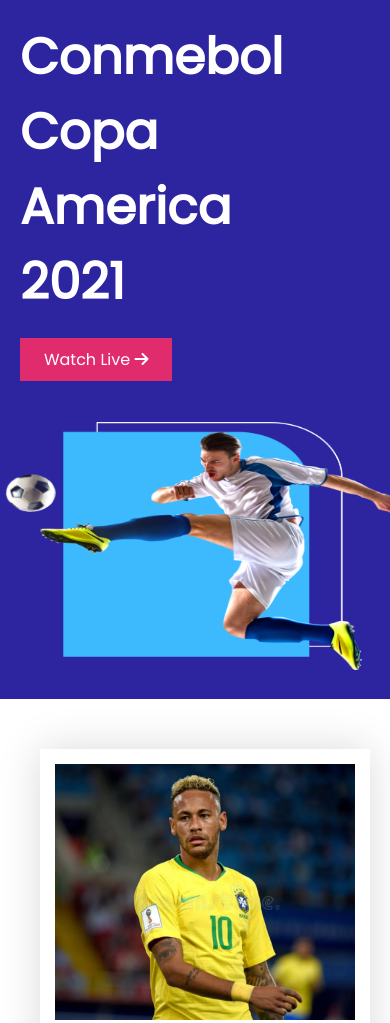
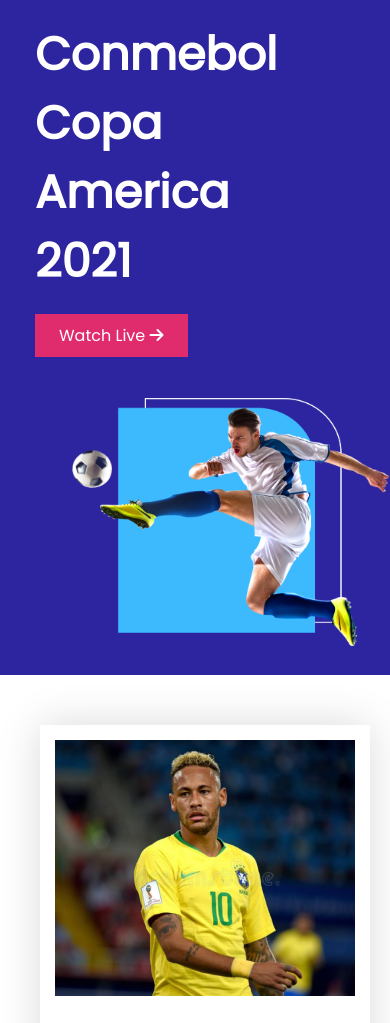
Before and after one commit to AH-Likhon/responsive-football-website, a plain HTML site: page index.html in a window 390 px wide. Shown: the top 1023 px of the page. Drawn offline with Linux system fonts and the light colour scheme.

Commit message:
header responsive

```diff
--- a/style.css
+++ b/style.css
@@ -13,6 +13,7 @@ header{
     display: flex;
     align-items: center;
     justify-content: space-between;
+    /* width: 100%; */
     margin: 0px auto;
     padding: 20px 140px 20px 155px;
     overflow: hidden;
@@ -212,10 +213,16 @@ footer{
     header{
         flex-direction: column;
         justify-content: flex-start;
+        width: 100%;
+        margin-left: -120px;
 
     }
+
+    .header-title{
+        font-size: 46px;
+    }
     .header-img img{
-        width: 400px;
+        width: 320px;
         height: 250px;
         margin-top: 50px;
     }
```
Also changed, not shown: index.html (indentation only).
